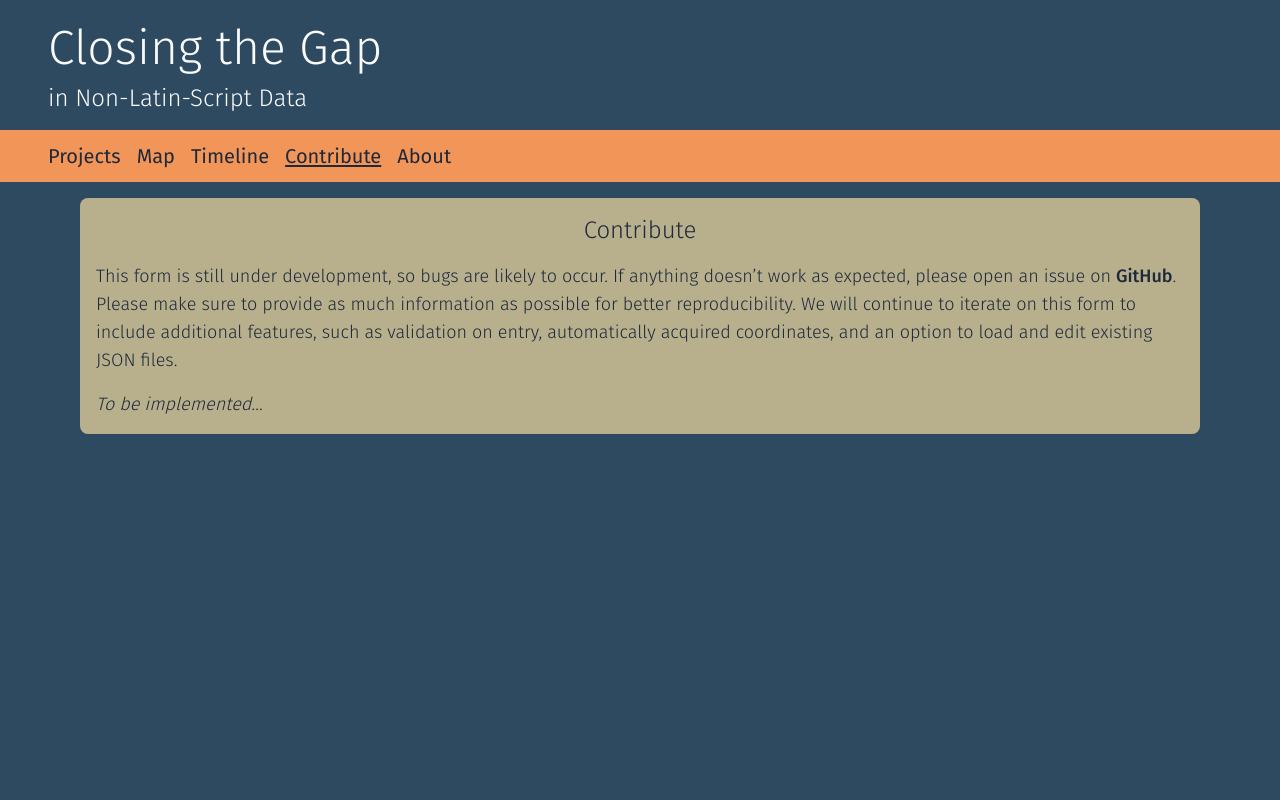
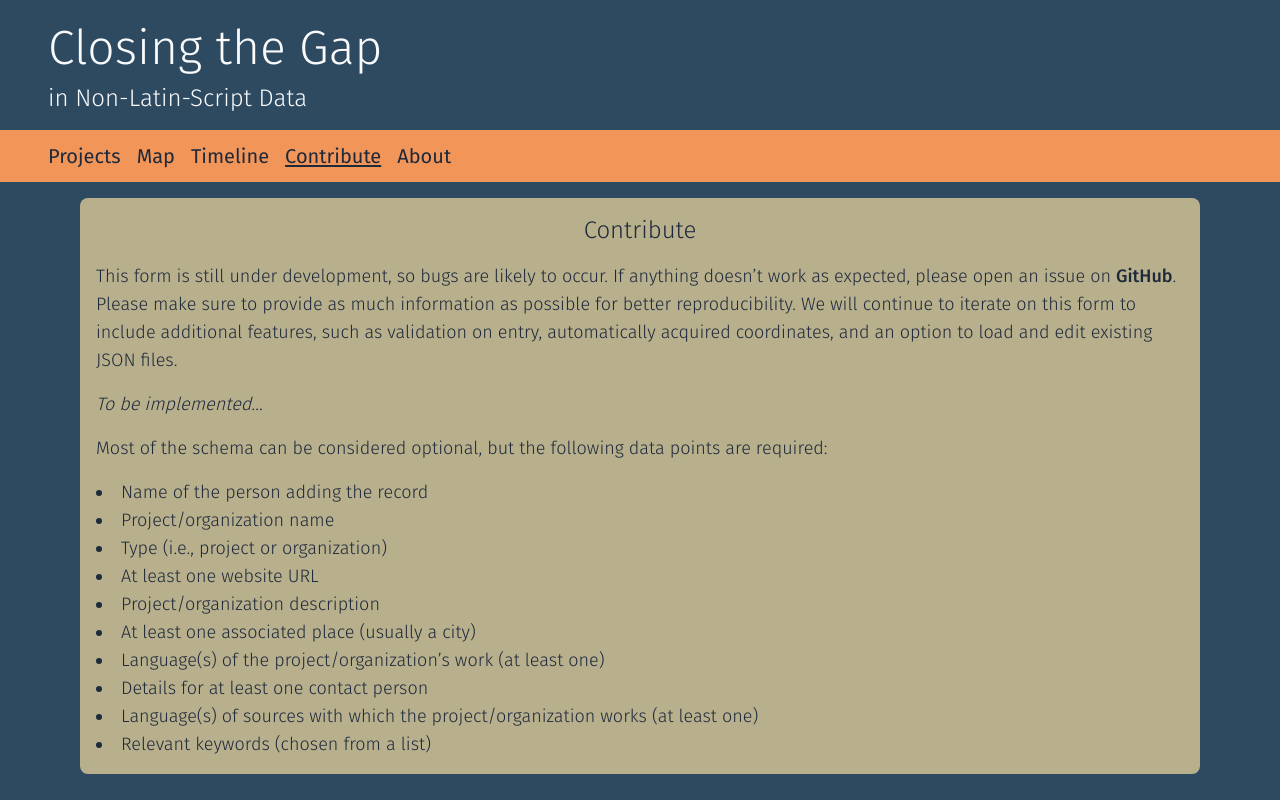
Before and after one commit to theodore-s-beers/ctg-redux, a SvelteKit app: page /contribute in a window 1280 px wide. Built offline with nearby package versions, Linux system fonts and the light colour scheme.

Commit message:
List necessary fields

```diff
--- a/src/routes/contribute/+page.svelte
+++ b/src/routes/contribute/+page.svelte
@@ -21,5 +21,25 @@
 		</p>
 
 		<p><em>To be implemented…</em></p>
+
+		<p>
+			Most of the schema can be considered optional, but the following data points are
+			required:
+		</p>
+
+		<ul class="list-inside list-disc">
+			<li>Name of the person adding the record</li>
+			<li>Project/organization name</li>
+			<li>Type (i.e., project or organization)</li>
+			<li>At least one website URL</li>
+			<li>Project/organization description</li>
+			<li>At least one associated place (usually a city)</li>
+			<li>Language(s) of the project/organization’s work (at least one)</li>
+			<li>Details for at least one contact person</li>
+			<li>
+				Language(s) of sources with which the project/organization works (at least one)
+			</li>
+			<li>Relevant keywords (chosen from a list)</li>
+		</ul>
 	</div>
 </div>
```
